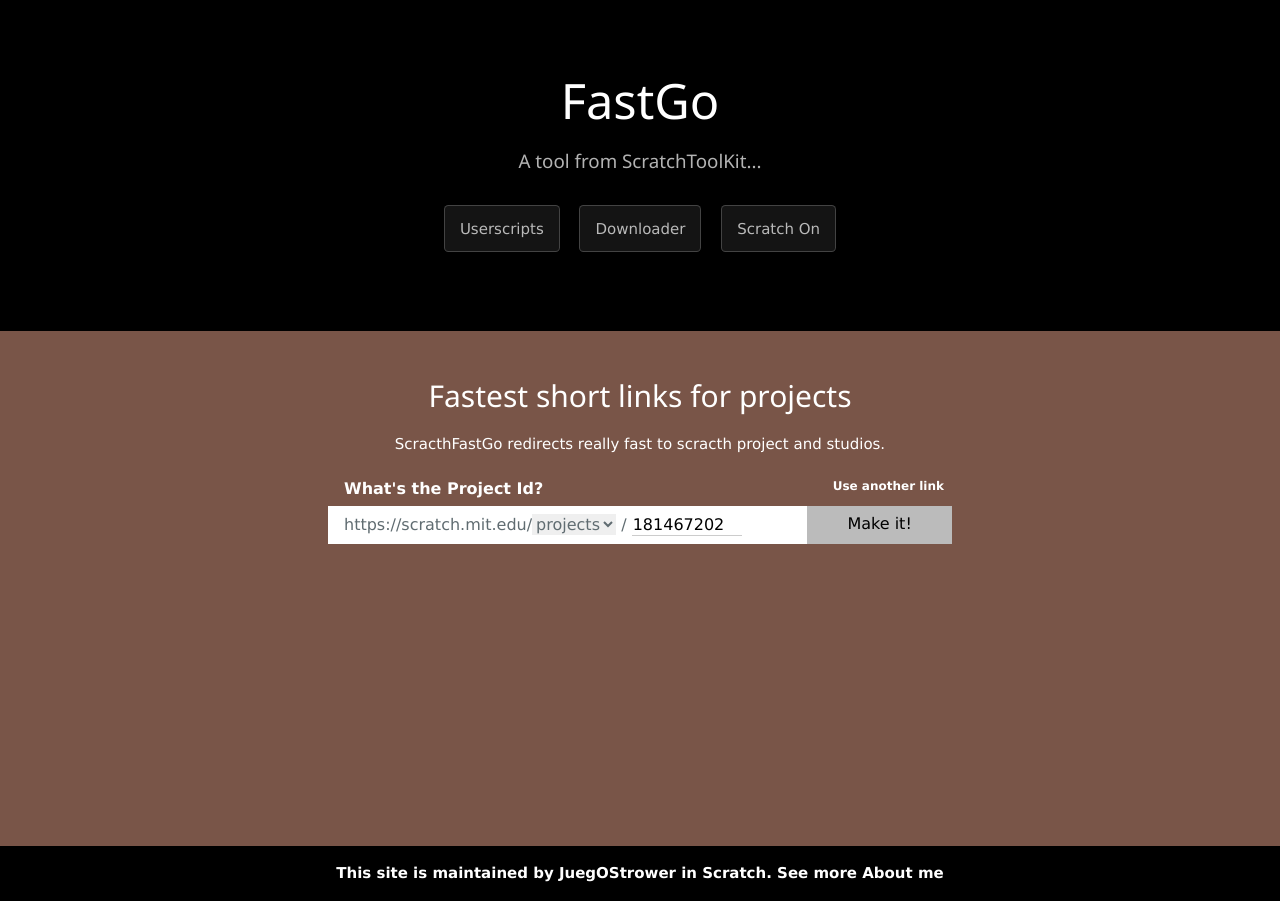
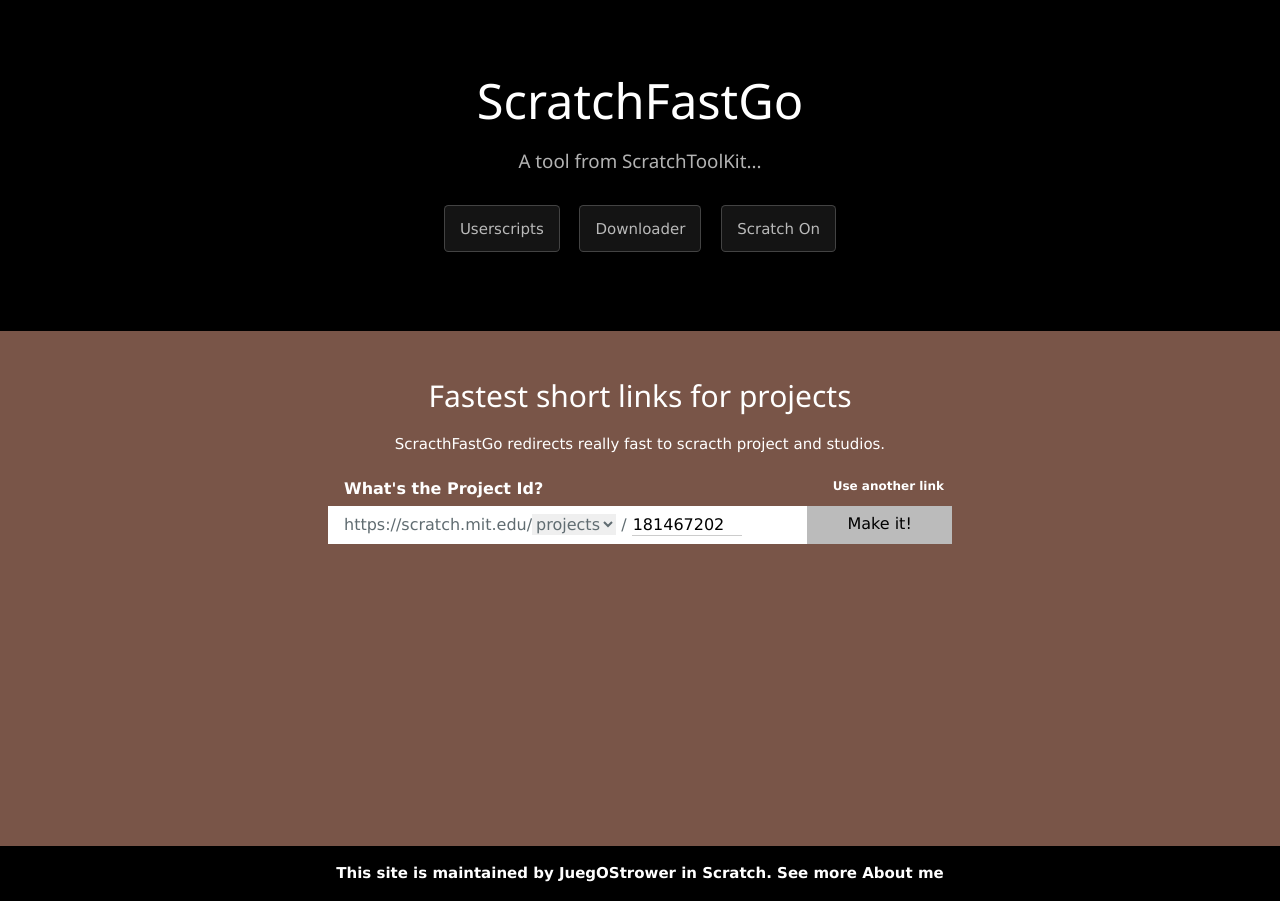
Before and after one commit to JuegOStrower/juegostrower.github.io, a Jekyll site: the page fastgo/index.html, which Jekyll copies as it is, in a window 1280 px wide. Built offline with Jekyll 4.4.1, drawn with Linux system fonts in a browser that asks for light colours; nearby versions of some CDN libraries.

Commit message:
Update index.html

```diff
--- a/fastgo/index.html
+++ b/fastgo/index.html
@@ -21,7 +21,7 @@
   </head>
   <body>
     <section class="w3-center w3-container w3-black w3-padding-64">
-      <h1 class="project-name">FastGo</h1>
+      <h1 class="project-name">ScratchFastGo</h1>
 		<h2 class="project-tagline">A tool from <a href="/">ScratchToolKit</a>...</h2>
       <a href="/userscripts" class="btn">Userscripts</a>
       <a href="/downloader" class="btn">Downloader</a>
```
